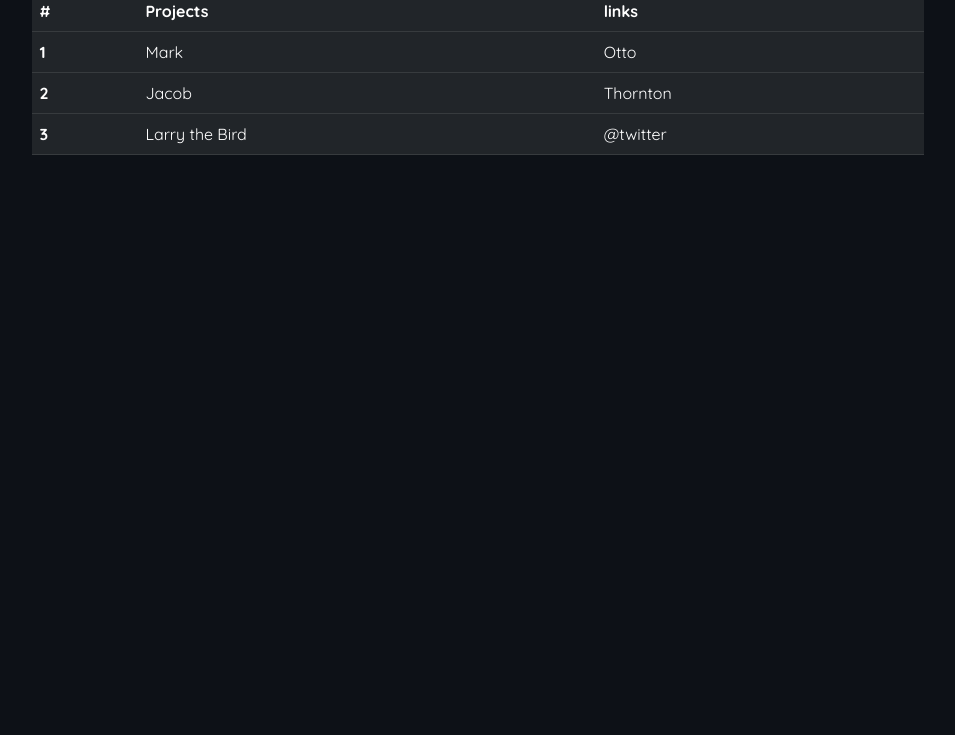
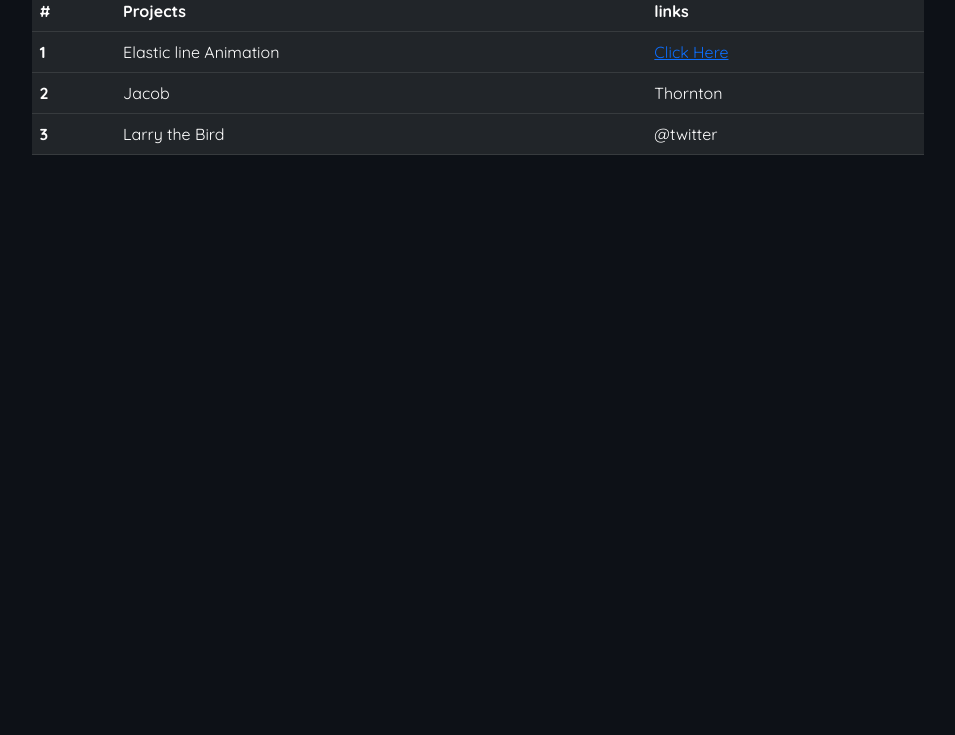
Before and after one commit to officialprinceverma/Css-Animation, a plain HTML site: page index.html in a window 1280 px wide. Shown: the part 65-800 px from the top of the page, without its empty margins (162-1117 px from the left). Drawn offline with nearby package versions, Linux system fonts and the light colour scheme.

Commit message:
Update index.html

```diff
--- a/index.html
+++ b/index.html
@@ -37,8 +37,8 @@
                             <tbody>
                                 <tr>
                                     <th scope="row">1</th>
-                                    <td>Mark</td>
-                                    <td>Otto</td>
+                                    <td>Elastic line Animation</td>
+                                    <td><a href="https://officialprinceverma.github.io/Css-Animation/project1/">Click Here</a></td>
 
                                 </tr>
                                 <tr>
```
